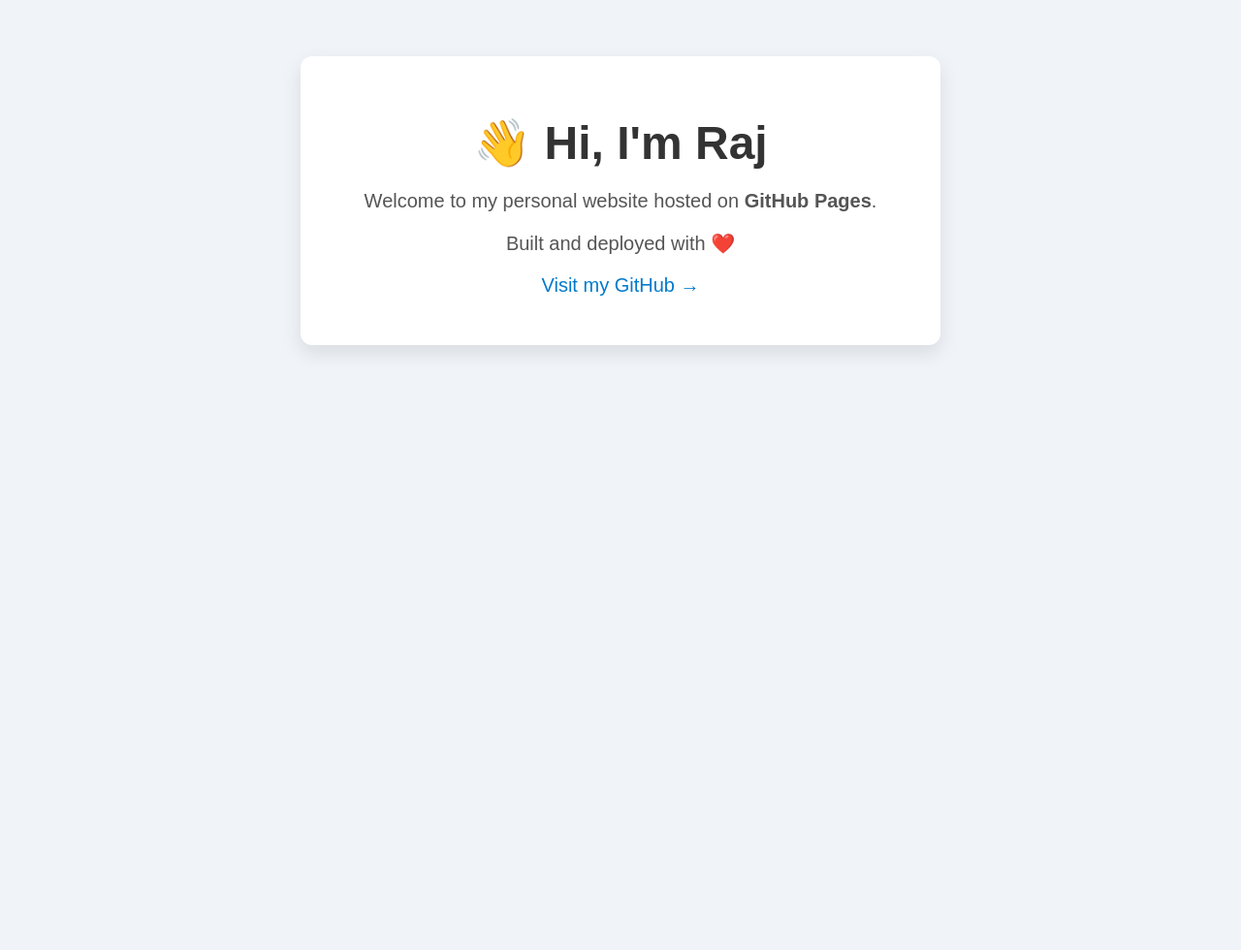
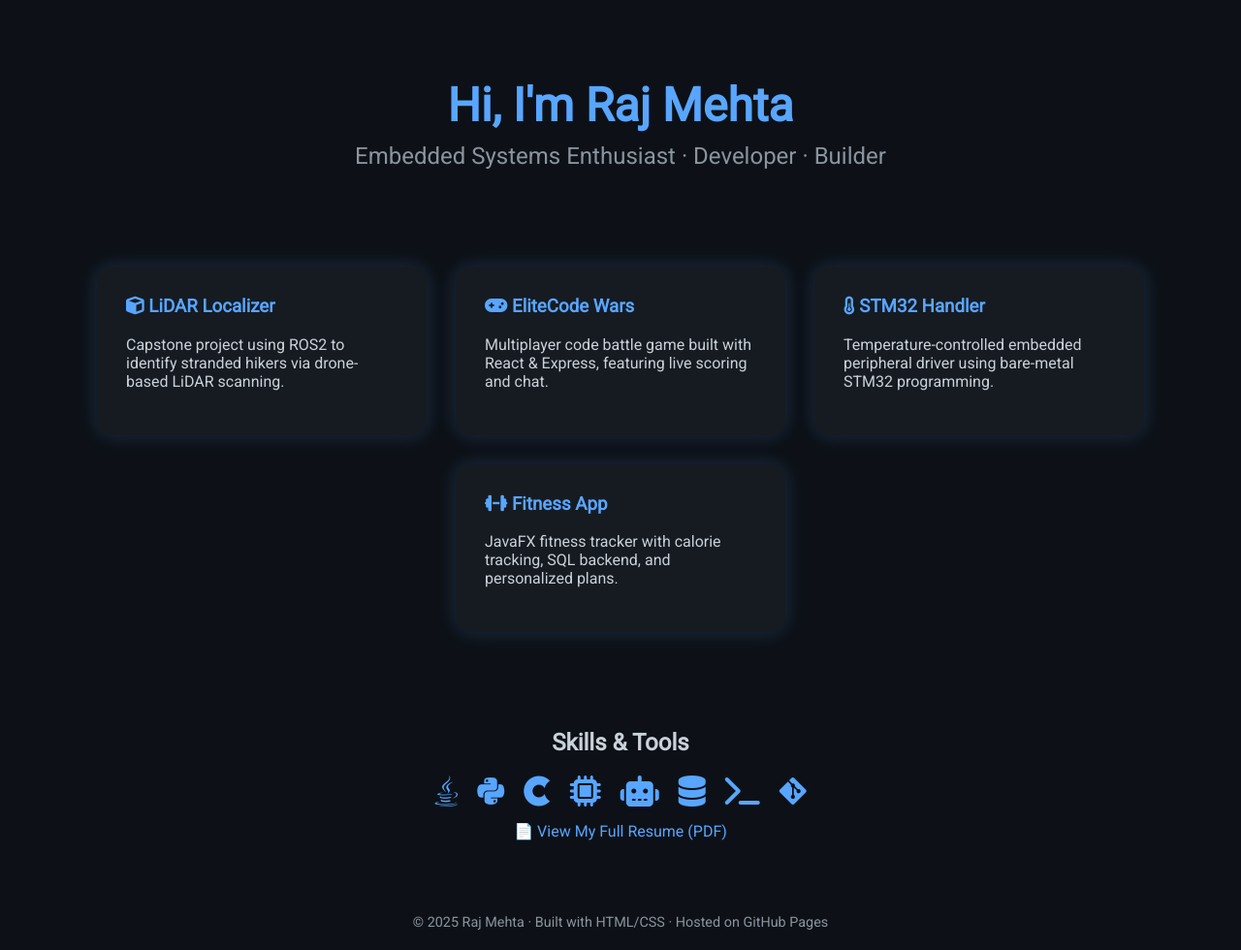
Before and after one commit to rajdmehta/rajdmehta.github.io, a plain HTML site: page index.html in a window 1280 px wide. Shown: the whole page at 97% size. Before the commit the page ends 800 px from the top, so only its background shows below. Drawn offline with Linux system fonts and the light colour scheme.

Commit message:
Update index.html

```diff
--- a/index.html
+++ b/index.html
@@ -2,47 +2,146 @@
 <html lang="en">
 <head>
   <meta charset="UTF-8" />
-  <meta name="viewport" content="width=device-width, initial-scale=1.0" />
-  <title>Raj Mehta</title>
+  <meta name="viewport" content="width=device-width, initial-scale=1.0"/>
+  <title>Raj Mehta - Portfolio</title>
+  <link href="https://fonts.googleapis.com/css2?family=Orbitron:wght@500&family=Roboto&display=swap" rel="stylesheet">
+  <script src="https://kit.fontawesome.com/a2e0e6cfd8.js" crossorigin="anonymous"></script>
   <style>
     body {
-      font-family: Arial, sans-serif;
-      background: #f0f4f8;
-      color: #333;
+      margin: 0;
+      font-family: 'Roboto', sans-serif;
+      background: #0d1117;
+      color: #c9d1d9;
+      overflow-x: hidden;
+    }
+    .header {
       text-align: center;
-      padding: 50px;
+      padding: 80px 20px 40px;
+      animation: fadeInDown 1s ease-in-out;
     }
-    h1 {
+    .header h1 {
       font-size: 3em;
-      margin-bottom: 10px;
+      margin: 0;
+      color: #58a6ff;
     }
-    p {
-      font-size: 1.25em;
-      color: #555;
+    .header h2 {
+      margin-top: 10px;
+      font-size: 1.5em;
+      font-weight: normal;
+      color: #8b949e;
     }
+
+    .projects {
+      display: flex;
+      flex-wrap: wrap;
+      justify-content: center;
+      gap: 30px;
+      padding: 40px;
+    }
+
+    .card {
+      background: #161b22;
+      padding: 30px;
+      border-radius: 16px;
+      box-shadow: 0 0 20px rgba(88,166,255,0.2);
+      width: 280px;
+      transition: transform 0.3s ease;
+    }
+
+    .card:hover {
+      transform: scale(1.05);
+    }
+
+    .card h3 {
+      margin-top: 0;
+      color: #58a6ff;
+    }
+
+    .card p {
+      color: #c9d1d9;
+    }
+
+    .resume {
+      padding: 40px;
+      text-align: center;
+    }
+
+    .resume-icons {
+      display: flex;
+      flex-wrap: wrap;
+      justify-content: center;
+      gap: 20px;
+      margin-top: 20px;
+      font-size: 2rem;
+      color: #58a6ff;
+    }
+
+    .footer {
+      padding: 20px;
+      text-align: center;
+      font-size: 0.9em;
+      color: #8b949e;
+    }
+
+    @keyframes fadeInDown {
+      0% { opacity: 0; transform: translateY(-20px); }
+      100% { opacity: 1; transform: translateY(0); }
+    }
+
     a {
-      color: #007acc;
+      color: #58a6ff;
       text-decoration: none;
     }
+
     a:hover {
       text-decoration: underline;
-    }
-    .card {
-      background: white;
-      border-radius: 12px;
-      padding: 30px;
-      margin: auto;
-      max-width: 600px;
-      box-shadow: 0 8px 20px rgba(0,0,0,0.1);
     }
   </style>
 </head>
 <body>
-  <div class="card">
-    <h1>👋 Hi, I'm Raj</h1>
-    <p>Welcome to my personal website hosted on <strong>GitHub Pages</strong>.</p>
-    <p>Built and deployed with ❤️</p>
-    <p><a href="https://github.com/rajdmehta">Visit my GitHub →</a></p>
+
+  <div class="header">
+    <h1>Hi, I'm Raj Mehta</h1>
+    <h2>Embedded Systems Enthusiast · Developer · Builder</h2>
   </div>
+
+  <section class="projects">
+    <div class="card">
+      <h3><i class="fas fa-cube"></i> LiDAR Localizer</h3>
+      <p>Capstone project using ROS2 to identify stranded hikers via drone-based LiDAR scanning.</p>
+    </div>
+    <div class="card">
+      <h3><i class="fas fa-gamepad"></i> EliteCode Wars</h3>
+      <p>Multiplayer code battle game built with React & Express, featuring live scoring and chat.</p>
+    </div>
+    <div class="card">
+      <h3><i class="fas fa-thermometer-half"></i> STM32 Handler</h3>
+      <p>Temperature-controlled embedded peripheral driver using bare-metal STM32 programming.</p>
+    </div>
+    <div class="card">
+      <h3><i class="fas fa-dumbbell"></i> Fitness App</h3>
+      <p>JavaFX fitness tracker with calorie tracking, SQL backend, and personalized plans.</p>
+    </div>
+  </section>
+
+  <section class="resume">
+    <h2>Skills & Tools</h2>
+    <div class="resume-icons">
+      <i class="fab fa-java"></i>
+      <i class="fab fa-python"></i>
+      <i class="fab fa-cuttlefish"></i> <!-- for C/C++ -->
+      <i class="fas fa-microchip"></i> <!-- STM32 -->
+      <i class="fas fa-robot"></i> <!-- ROS2 -->
+      <i class="fas fa-database"></i>
+      <i class="fas fa-terminal"></i> <!-- CLI -->
+      <i class="fab fa-git-alt"></i>
+    </div>
+    <p><a href="Raj_Mehta_Resume.pdf" target="_blank">📄 View My Full Resume (PDF)</a></p>
+  </section>
+
+  <div class="footer">
+    &copy; 2025 Raj Mehta · Built with HTML/CSS · Hosted on GitHub Pages
+  </div>
+
 </body>
 </html>
```
